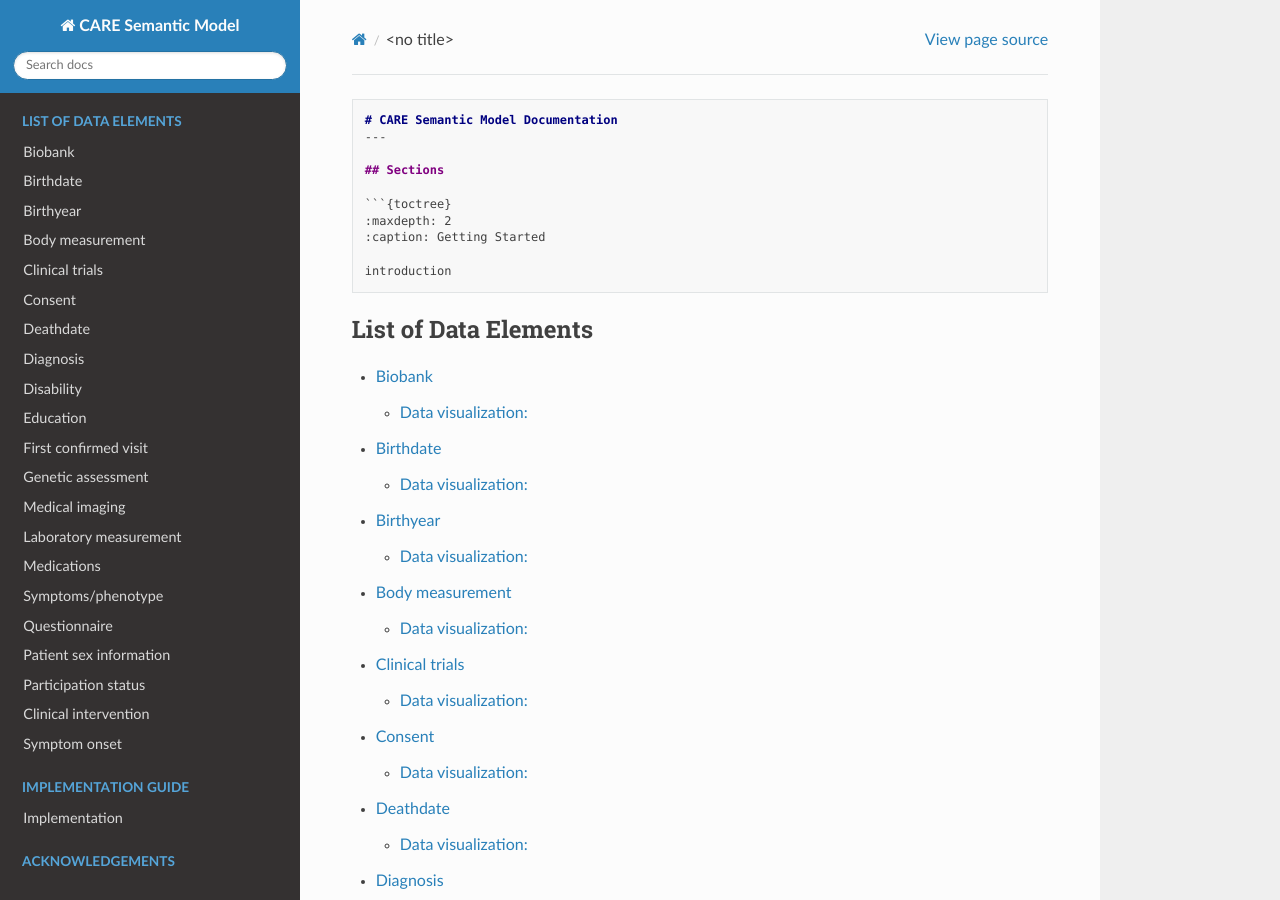
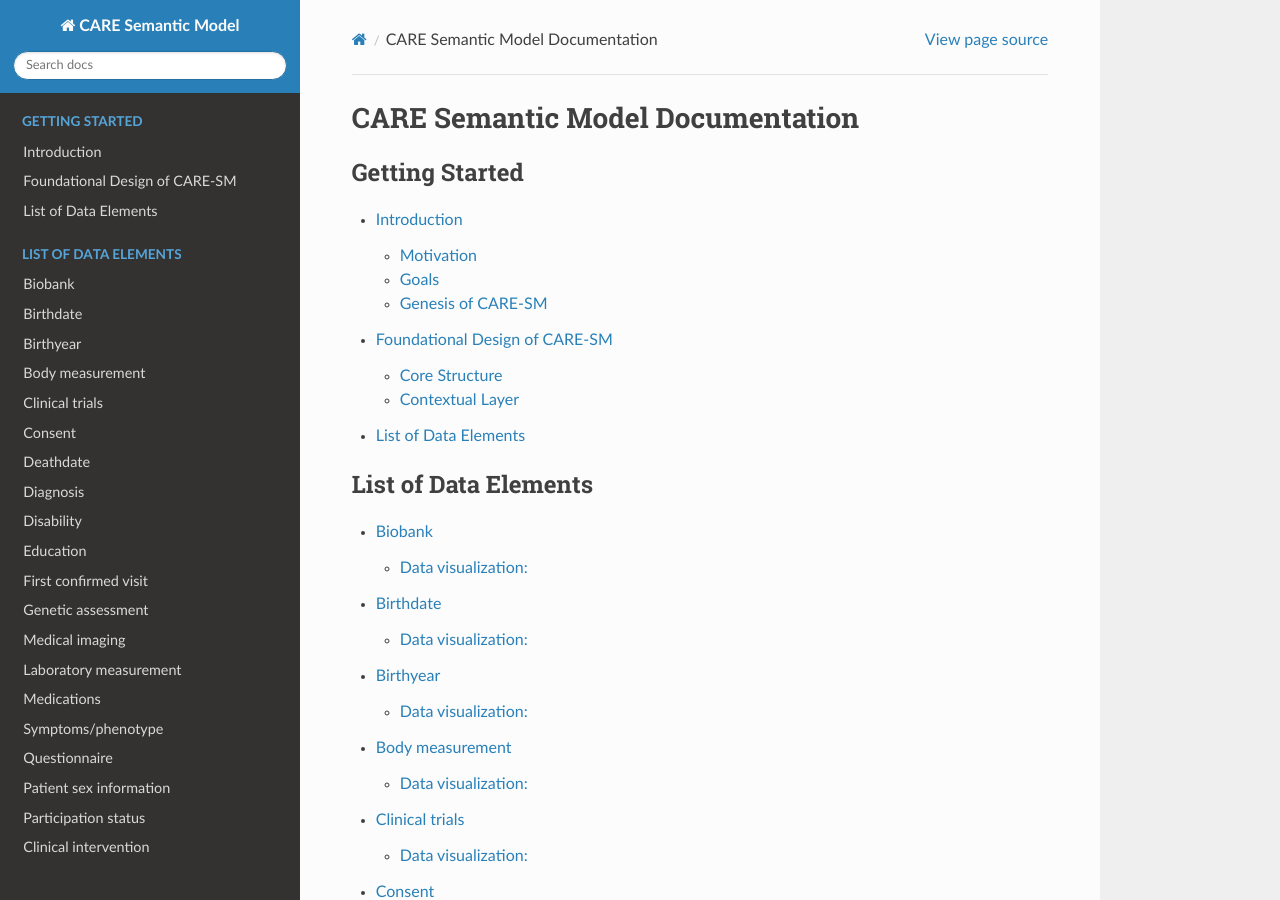
Before and after one commit to CARE-SM/CARE-SM-docs, a Sphinx documentation site: the page built from docs/index.md, in a window 1280 px wide and 900 px high. Built offline with Sphinx 7.4.7 and the Read the Docs theme 3.1.0, drawn with Linux system fonts in a browser that asks for light colours; pages that are not in the unit, such as notebooks, are missing from menus.

Commit message:
minor index fixes 3

`````diff
--- a/docs/index.md
+++ b/docs/index.md
@@ -1,15 +1,11 @@
-````markdown
 # CARE Semantic Model Documentation
----
-
-## Sections
 
 ```{toctree}
 :maxdepth: 2
 :caption: Getting Started
 
 introduction
-````
+```
 
 ```{toctree}
 :maxdepth: 2
`````
